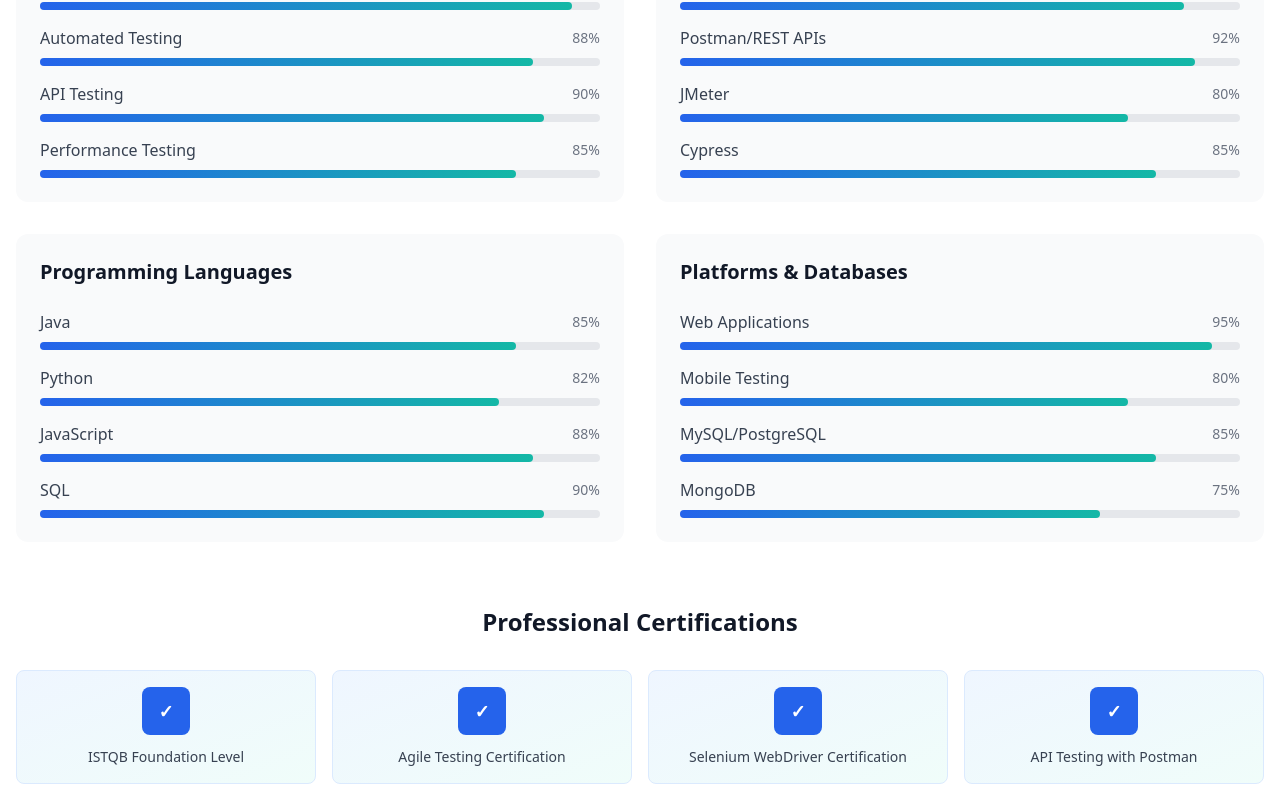
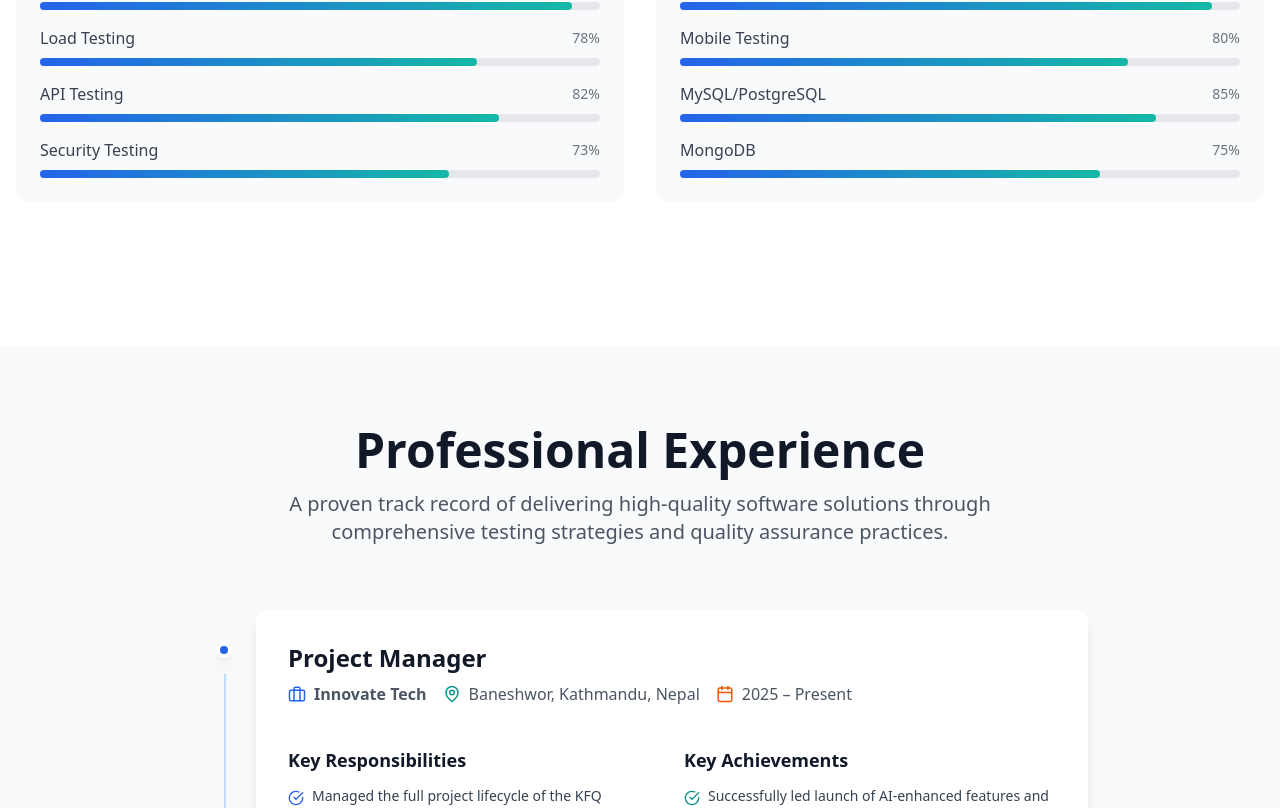
Before and after one commit to KushManShrestha/new, a React (Vite) app: page / in a window 1280 px wide. Shown: the part 2000-2808 px from the top of the page. Built offline with nearby package versions, Linux system fonts and the light colour scheme.

Commit message:
Update experience and skills

```diff
--- a/index.html
+++ b/index.html
@@ -6,7 +6,7 @@
     <meta name="viewport" content="width=device-width, initial-scale=1.0" />
     <meta name="description" content="Kush Man Shrestha - Professional QA Engineer Portfolio. Experienced in quality assurance, test automation, and software testing." />
     <meta name="keywords" content="QA Engineer, Quality Assurance, Software Testing, Test Automation, Portfolio" />
-    <title>Kush Man Shrestha - QA Engineer Portfolio</title>
+    <title>Kush Man Shrestha - QA Engineer</title>
   </head>
   <body>
     <div id="root"></div>
--- a/src/components/Experience.tsx
+++ b/src/components/Experience.tsx
@@ -99,16 +99,15 @@ const experiences = [
     company: 'Webbook Nepal',
     location: 'Nepal',
     period: 'Jan 2015 – Mar 2016',
-    website: '#',
+    website: 'https://www.facebook.com/people/Webbook-Nepal/100095166231966/',
     responsibilities: [
-      'Delivered on-site technical support to hotel clients across multiple regions.',
-      'Provided training on booking systems, POS, and IT tools.',
-      'Troubleshot hardware/software issues during and after deployments.',
+      'Delivered on-site technical support to hotel clients throughout Kathmandu.',
+      'Conducted training sessions on hotel management and restaurant billing systems.',
+      'Diagnosed and resolved hardware and software issues at client locations.',
       'Maintained service logs and client communication records.'
     ],
     achievements: [
-      'Successfully trained over 20 hospitality clients.',
-      'Resolved critical issues during high-stress deployments.',
+      'Successfully trained over 10 hospitality clients.',
       'Built and maintained strong customer satisfaction during support cycles.'
     ]
   }
@@ -144,21 +143,15 @@ const Experience = () => {
               viewport={{ once: true }}
               className="relative mb-12 last:mb-0"
             >
-              {/* Timeline Line */}
               {index < experiences.length - 1 && (
                 <div className="absolute left-8 top-16 w-0.5 h-full bg-blue-200 hidden md:block"></div>
               )}
-
-              {/* Timeline Dot */}
               <div className="absolute left-6 top-8 w-4 h-4 bg-blue-600 rounded-full border-4 border-white shadow-lg hidden md:block"></div>
 
-              {/* Content Card */}
               <div className="md:ml-16 bg-white rounded-xl shadow-lg p-8 hover:shadow-xl transition-shadow duration-300">
                 <div className="flex flex-col lg:flex-row lg:items-start lg:justify-between mb-6">
                   <div className="flex-1">
-                    <h3 className="text-2xl font-bold text-gray-900 mb-2">
-                      {exp.title}
-                    </h3>
+                    <h3 className="text-2xl font-bold text-gray-900 mb-2">{exp.title}</h3>
                     <div className="flex flex-col sm:flex-row sm:items-center gap-4 text-gray-600 mb-4">
                       <div className="flex items-center space-x-2">
                         <Briefcase size={18} className="text-blue-600" />
--- a/src/components/Skills.tsx
+++ b/src/components/Skills.tsx
@@ -7,27 +7,9 @@ const Skills = () => {
       title: 'Testing Methodologies',
       skills: [
         { name: 'Manual Testing', level: 95 },
-        { name: 'Automated Testing', level: 88 },
-        { name: 'API Testing', level: 90 },
-        { name: 'Performance Testing', level: 85 },
-      ]
-    },
-    {
-      title: 'Tools & Frameworks',
-      skills: [
-        { name: 'Selenium WebDriver', level: 90 },
-        { name: 'Postman/REST APIs', level: 92 },
-        { name: 'JMeter', level: 80 },
-        { name: 'Cypress', level: 85 },
-      ]
-    },
-    {
-      title: 'Programming Languages',
-      skills: [
-        { name: 'Java', level: 85 },
-        { name: 'Python', level: 82 },
-        { name: 'JavaScript', level: 88 },
-        { name: 'SQL', level: 90 },
+        { name: 'Load Testing', level: 78 },
+        { name: 'API Testing', level: 82 },
+        { name: 'Security Testing', level: 73 },
       ]
     },
     {
@@ -42,10 +24,10 @@ const Skills = () => {
   ];
 
   const certifications = [
-    'ISTQB Foundation Level',
-    'Agile Testing Certification',
-    'Selenium WebDriver Certification',
-    'API Testing with Postman',
+    // 'ISTQB Foundation Level',
+    // 'Agile Testing Certification',
+    // 'Selenium WebDriver Certification',
+    // 'API Testing with Postman',
   ];
 
   return (
@@ -113,9 +95,9 @@ const Skills = () => {
           viewport={{ once: true }}
           className="text-center"
         >
-          <h3 className="text-2xl font-bold text-gray-900 mb-8">
+          {/* <h3 className="text-2xl font-bold text-gray-900 mb-8">
             Professional Certifications
-          </h3>
+          </h3> */}
 
           <div className="grid sm:grid-cols-2 lg:grid-cols-4 gap-4">
             {certifications.map((cert, index) => (
```
